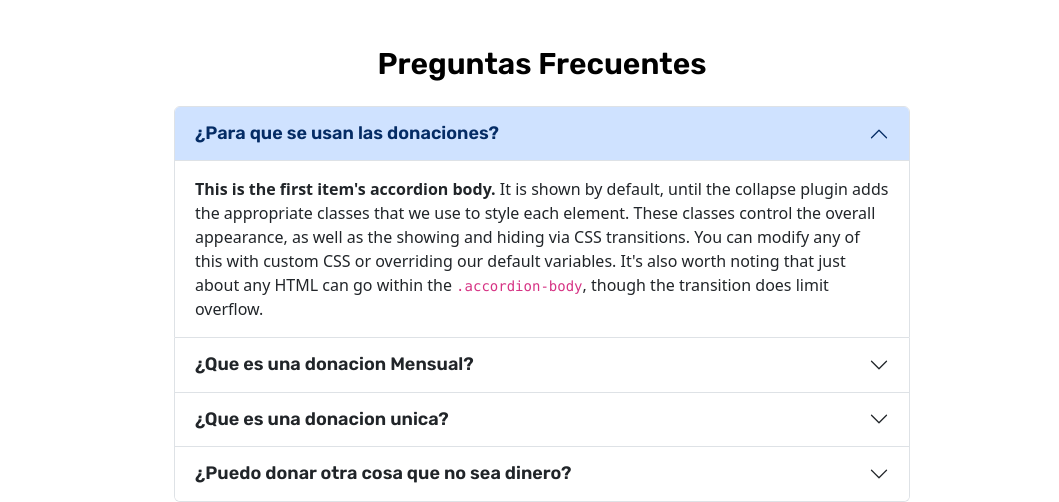
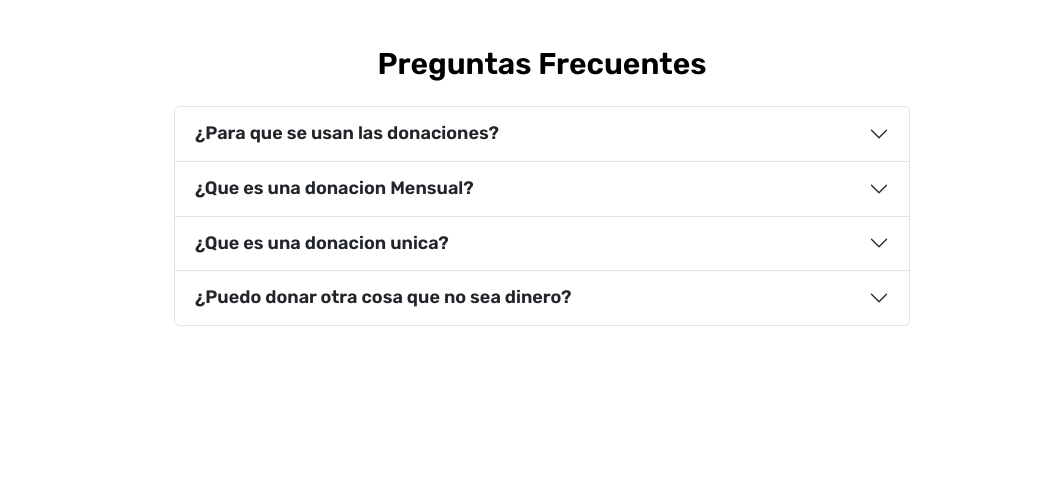
Before and after one commit to juanchi26/patitas-canelones, a plain HTML site: page index.html in a window 1280 px wide. Shown: the part 2069-2571 px from the top of the page, without its empty margins (98-1157 px from the left). After the commit the page ends 2395 px from the top, so only its background shows below. Drawn offline with nearby package versions, Linux system fonts and the light colour scheme.

Commit message:
Update index.html

```diff
--- a/index.html
+++ b/index.html
@@ -246,11 +246,11 @@
                     <div class="accordion col-sm-8 mt-3" id="accordionExample">
                         <div class="accordion-item">
                           <h2 class="accordion-header">
-                            <button class="accordion-button" type="button" data-bs-toggle="collapse" data-bs-target="#collapseOne" aria-expanded="true" aria-controls="collapseOne">
+                            <button class="accordion-button collapsed" type="button" data-bs-toggle="collapse" data-bs-target="#collapseOne" aria-expanded="false" aria-controls="collapseOne">
                               <strong class="preguntas">¿Para que se usan las donaciones?</strong>
                             </button>
                           </h2>
-                          <div id="collapseOne" class="accordion-collapse collapse show" data-bs-parent="#accordionExample">
+                          <div id="collapseOne" class="accordion-collapse collapse" data-bs-parent="#accordionExample">
                             <div class="accordion-body">
                               <strong>This is the first item's accordion body.</strong> It is shown by default, until the collapse plugin adds the appropriate classes that we use to style each element. These classes control the overall appearance, as well as the showing and hiding via CSS transitions. You can modify any of this with custom CSS or overriding our default variables. It's also worth noting that just about any HTML can go within the <code>.accordion-body</code>, though the transition does limit overflow.
                             </div>
```
